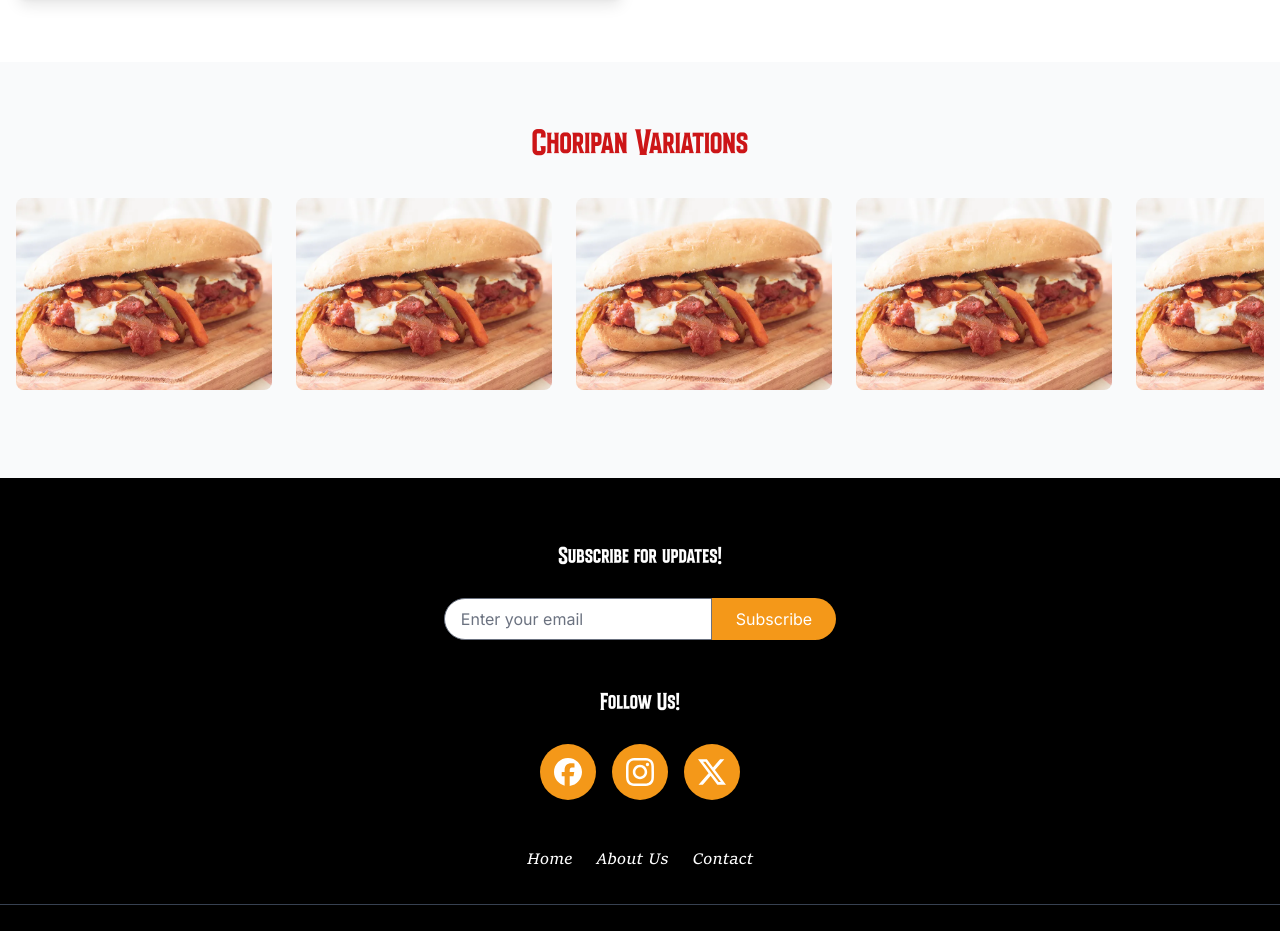
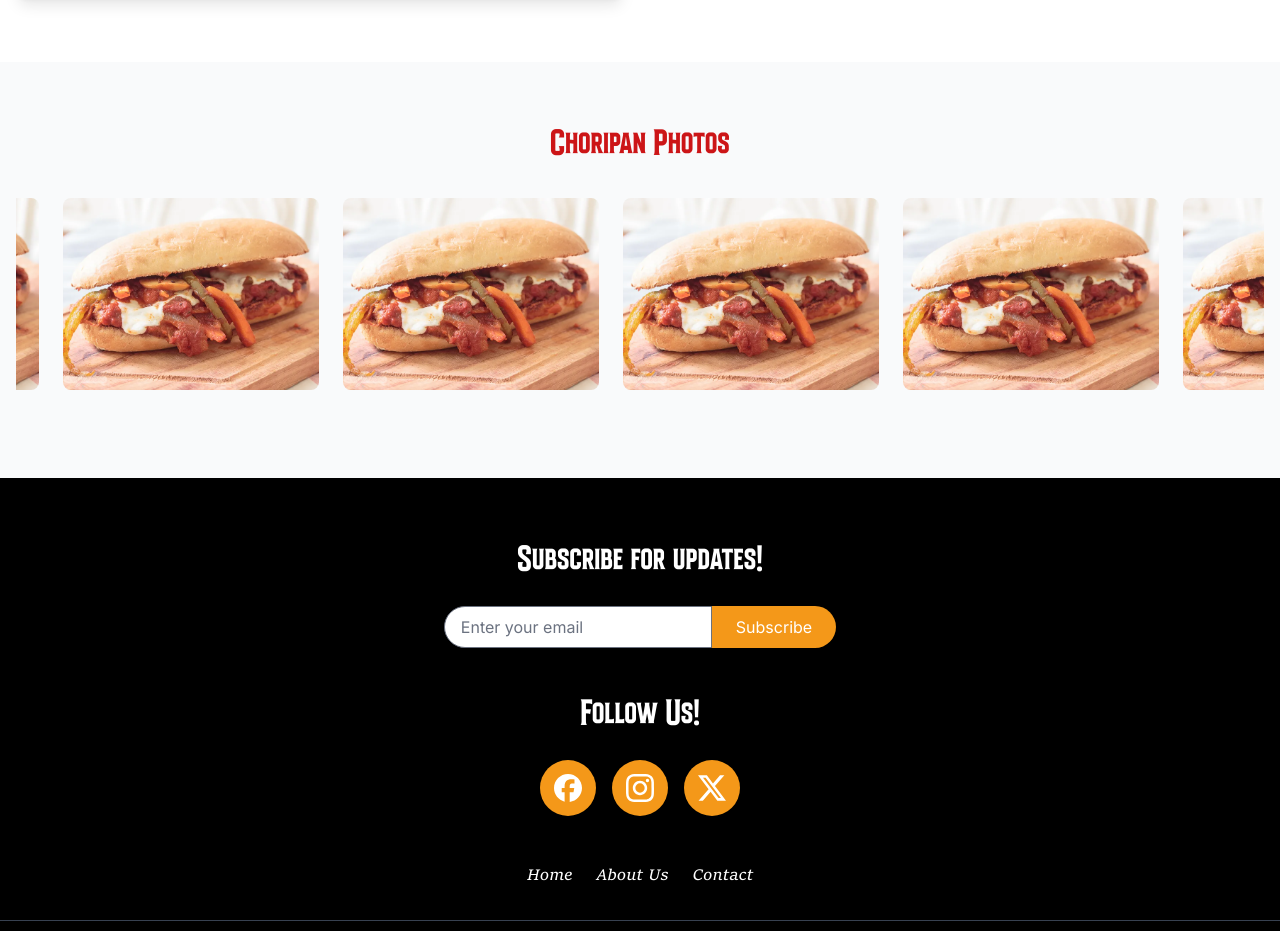
Before and after one commit to nailopes/choripan-webapp, a Next.js app: page / in a window 1280 px wide. Shown: the part 1626-2557 px from the top of the page. Built offline with nearby package versions, Linux system fonts and the light colour scheme.

Commit message:
enable smooth scrolling to menu and top of page

```diff
--- a/src/app/components/Footer.js
+++ b/src/app/components/Footer.js
@@ -27,7 +27,7 @@ const Footer = () => {
             <div className="container mx-auto px-4 flex flex-col items-center gap-12 text-center">
                 {/* Subscription Section */}
                 <div className="flex flex-col items-center w-full">
-                    <h3 className="text-2xl font-bondrians mb-6">Subscribe for updates!</h3>
+                    <h3 className="text-4xl font-bondrians mb-6">Subscribe for updates!</h3>
                     <form onSubmit={handleSubscribe} className="flex">
                         <input
                             type="email"
@@ -48,7 +48,7 @@ const Footer = () => {
 
                 {/* Social Media */}
                 <div className="flex flex-col items-center">
-                    <h3 className="text-2xl font-bondrians mb-6">Follow Us!</h3>
+                    <h3 className="text-4xl font-bondrians mb-6">Follow Us!</h3>
                     <div className="flex space-x-4">
                         <a
                             href="https://www.facebook.com"
--- a/src/app/components/HeroSection.js
+++ b/src/app/components/HeroSection.js
@@ -37,9 +37,13 @@ const HeroSection = () => {
                 <p className="text-2xl md:text-4xl font-sitka mb-6 text-white">
                     The Best SAUSWICH in the World
                 </p>
-                <button className="bg-main-red text-white px-8 py-3 rounded-full hover:bg-dark-brown transition-colors">
+                <a
+                    href="#gallery"
+                    className="bg-main-red text-white px-8 py-4 rounded-full hover:bg-dark-brown transition-colors font-sitka"
+                >
                     Explore Menu
-                </button>
+                </a>
+
             </motion.div>
         </section>
     );
--- a/src/app/components/ImageCarousel.js
+++ b/src/app/components/ImageCarousel.js
@@ -1,6 +1,6 @@
 'use client';
 
-import React, { useRef } from 'react';
+import React, { useRef, useEffect, useState } from 'react';
 import Image from 'next/image';
 import { motion } from 'framer-motion';
 import { useInView } from 'react-intersection-observer';
@@ -12,6 +12,13 @@ const ImageCarousel = () => {
         threshold: 0.1,
     });
 
+    // Track the current scroll position
+    const [scrollX, setScrollX] = useState(0);
+    // Track if user is manually scrolling
+    const [isManualScrolling, setIsManualScrolling] = useState(false);
+    // Track if automatic scrolling should be paused (e.g., on hover)
+    const [isPaused, setIsPaused] = useState(false);
+
     const choripanVariations = [
         { id: 1, src: '/images/carousel-images/choripan1.webp', alt: 'Classic Choripan' },
         { id: 2, src: '/images/carousel-images/choripan2.webp', alt: 'Gourmet Choripan' },
@@ -19,6 +26,62 @@ const ImageCarousel = () => {
         { id: 4, src: '/images/carousel-images/choripan1.webp', alt: 'Choriburger' },
         { id: 5, src: '/images/carousel-images/choripan2.webp', alt: 'Choriwrap' },
     ];
+
+    // Auto-scroll animation
+    useEffect(() => {
+        let animationFrameId;
+        let lastTimestamp = 0;
+        const scrollSpeed = 2; // pixels per millisecond
+
+        const animate = (timestamp) => {
+            if (!lastTimestamp) lastTimestamp = timestamp;
+            const elapsed = timestamp - lastTimestamp;
+            lastTimestamp = timestamp;
+
+            if (carouselRef.current && inView && !isManualScrolling && !isPaused) {
+                // Calculate new scroll position
+                const newScrollX = scrollX + scrollSpeed * elapsed;
+
+                // Get max scroll width (total content width minus visible width)
+                const maxScroll = carouselRef.current.scrollWidth - carouselRef.current.clientWidth;
+
+                // Loop back to start when reaching the end
+                if (newScrollX >= maxScroll) {
+                    setScrollX(0);
+                    carouselRef.current.scrollLeft = 0;
+                } else {
+                    setScrollX(newScrollX);
+                    carouselRef.current.scrollLeft = newScrollX;
+                }
+            }
+
+            animationFrameId = requestAnimationFrame(animate);
+        };
+
+        if (inView) {
+            animationFrameId = requestAnimationFrame(animate);
+        }
+
+        return () => {
+            if (animationFrameId) {
+                cancelAnimationFrame(animationFrameId);
+            }
+        };
+    }, [inView, isManualScrolling, isPaused, scrollX]);
+
+    // Handle manual interaction
+    const handleManualScroll = () => {
+        if (carouselRef.current) {
+            setScrollX(carouselRef.current.scrollLeft);
+            setIsManualScrolling(true);
+
+            // Reset the manual scrolling flag after user stops scrolling
+            clearTimeout(window.scrollTimeout);
+            window.scrollTimeout = setTimeout(() => {
+                setIsManualScrolling(false);
+            }, 1000);
+        }
+    };
 
     return (
         <section
@@ -36,7 +99,7 @@ const ImageCarousel = () => {
                     transition={{ duration: 0.8 }}
                     className="text-4xl font-bondrians text-main-red text-center mb-8"
                 >
-                    Choripan Variations
+                    Choripan Photos
                 </motion.h2>
 
                 <motion.div
@@ -45,11 +108,30 @@ const ImageCarousel = () => {
                     transition={{ duration: 0.8 }}
                     className="overflow-x-scroll scrollbar-hide"
                     ref={carouselRef}
+                    onScroll={handleManualScroll}
+                    onMouseEnter={() => setIsPaused(true)}
+                    onMouseLeave={() => setIsPaused(false)}
                 >
                     <div className="flex space-x-6 pb-6">
                         {choripanVariations.map((image) => (
                             <div
                                 key={image.id}
+                                className="flex-shrink-0 w-64 h-48 relative group cursor-pointer"
+                            >
+                                <Image
+                                    src={image.src}
+                                    alt={image.alt}
+                                    layout="fill"
+                                    objectFit="cover"
+                                    className="rounded-lg transform transition-transform duration-300 group-hover:scale-105"
+                                />
+                                <div className="absolute inset-0 bg-black bg-opacity-0 rounded-lg transition-all duration-300"></div>
+                            </div>
+                        ))}
+                        {/* Duplicate the first few images to create a seamless loop effect */}
+                        {choripanVariations.slice(0, 2).map((image) => (
+                            <div
+                                key={`duplicate-${image.id}`}
                                 className="flex-shrink-0 w-64 h-48 relative group cursor-pointer"
                             >
                                 <Image
--- /dev/null
+++ b/src/app/components/ScrollToTopButton.js
@@ -0,0 +1,51 @@
+'use client';
+
+import React, { useState, useEffect } from 'react';
+import { ArrowUp } from 'lucide-react';
+
+const ScrollToTopButton = () => {
+    const [isVisible, setIsVisible] = useState(false);
+
+    // Show button when page is scrolled down
+    const toggleVisibility = () => {
+        if (window.scrollY > 300) {
+            setIsVisible(true);
+        } else {
+            setIsVisible(false);
+        }
+    };
+
+    // Set up scroll event listener
+    useEffect(() => {
+        window.addEventListener('scroll', toggleVisibility);
+
+        // Clean up the event listener
+        return () => {
+            window.removeEventListener('scroll', toggleVisibility);
+        };
+    }, []);
+
+    // Scroll to top function
+    const scrollToTop = () => {
+        window.scrollTo({
+            top: 0,
+            behavior: 'smooth'
+        });
+    };
+
+    return (
+        <>
+            {isVisible && (
+                <button
+                    onClick={scrollToTop}
+                    className="fixed bottom-6 right-6 p-3 bg-main-red text-white rounded-full shadow-lg hover:bg-red-700 transition-all duration-300 z-50"
+                    aria-label="Scroll to top"
+                >
+                    <ArrowUp size={24} />
+                </button>
+            )}
+        </>
+    );
+};
+
+export default ScrollToTopButton;
--- a/src/app/page.js
+++ b/src/app/page.js
@@ -2,14 +2,16 @@ import HeroSection from './components/HeroSection';
 import AboutSection from './components/AboutSection';
 import ImageCarousel from './components/ImageCarousel';
 import ContactForm from './components/ContactForm';
+import ScrollToTopButton from './components/ScrollToTopButton';
 
 export default function Home() {
   return (
     <main>
       <HeroSection />
       <AboutSection />
-      <ImageCarousel />
+      <ImageCarousel id="gallery" />
       {/* <ContactForm /> */}
+      <ScrollToTopButton />
     </main>
   );
 }
```
